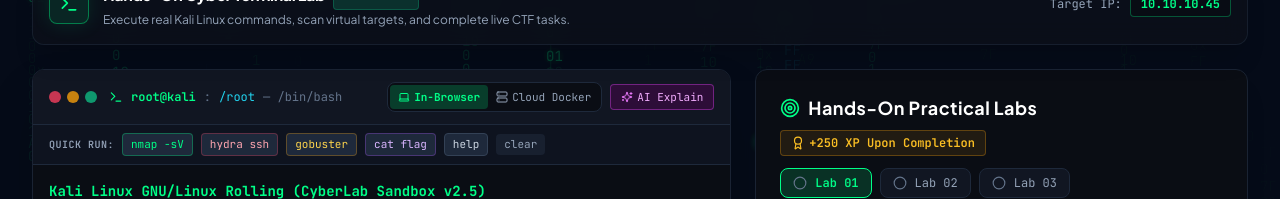
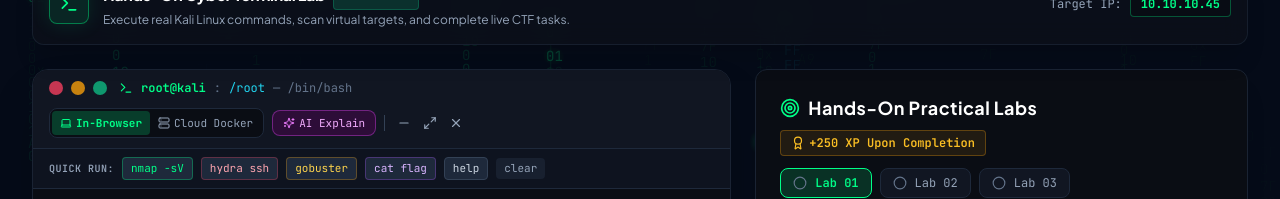
Before and after one commit to Sushantraj04/trykali, a React (Vite) app: page / in a window 1280 px wide. Shown: the part 144-343 px from the top of the page. Built offline with nearby package versions, Linux system fonts and the light colour scheme; no server answers.

Commit message:
feat(terminal): add interactive maximize, minimize, and close window controls

```diff
--- a/src/components/Terminal.jsx
+++ b/src/components/Terminal.jsx
@@ -1,30 +1,53 @@
 import React, { useState, useEffect, useRef } from 'react';
-import { Terminal as TerminalIcon, Play, RefreshCw, Cpu, CheckCircle2, Copy, Sparkles, Server, Laptop, AlertCircle } from 'lucide-react';
+import {
+  Terminal as TerminalIcon, Play, RefreshCw, Sparkles, Server,
+  Laptop, Minus, Maximize2, Minimize2, X, RotateCcw
+} from 'lucide-react';
 
-export function TerminalView({ simulator, onCommandRun, onSendToAI, commandToInject, setCommandToInject, lang }) {
+export function TerminalView({ simulator, onCommandRun, onSendToAI, commandToInject, setCommandToInject }) {
   const [terminalMode, setTerminalMode] = useState('browser'); // 'browser' | 'docker'
   const [dockerStatus, setDockerStatus] = useState('disconnected'); // 'connected' | 'connecting' | 'disconnected'
   const wsRef = useRef(null);
 
-  const [lines, setLines] = useState([
+  // Window State Controls: Maximize, Minimize, Close
+  const [isMaximized, setIsMaximized] = useState(false);
+  const [isMinimized, setIsMinimized] = useState(false);
+  const [isClosed, setIsClosed] = useState(false);
+
+  const initialGreeting = [
     { type: 'system', text: "\x1b[1;32mKali Linux GNU/Linux Rolling (CyberLab Sandbox v2.5)\x1b[0m" },
     { type: 'system', text: "Target Environment: \x1b[1;36m10.10.10.45\x1b[0m | Scope: \x1b[1;33mInternal Pentest Practice\x1b[0m" },
     { type: 'system', text: "Type \x1b[1;32m'help'\x1b[0m to list available tools or \x1b[1;35m'ai-explain <tool>'\x1b[0m for AI assistance.\n" }
-  ]);
+  ];
+
+  const [lines, setLines] = useState(initialGreeting);
   const [inputVal, setInputVal] = useState('');
   const [historyIndex, setHistoryIndex] = useState(-1);
   const [isProcessing, setIsProcessing] = useState(false);
   const bottomRef = useRef(null);
   const inputRef = useRef(null);
 
-  // If a command is injected from Tools catalog or Labs
+  // If a command is injected from Tools catalog or Labs, reopen/un-minimize automatically
   useEffect(() => {
     if (commandToInject) {
+      setIsClosed(false);
+      setIsMinimized(false);
       setInputVal(commandToInject);
       inputRef.current?.focus();
       setCommandToInject('');
     }
   }, [commandToInject, setCommandToInject]);
+
+  // Handle ESC key to exit fullscreen maximized mode
+  useEffect(() => {
+    const handleKeyDownGlobal = (e) => {
+      if (e.key === 'Escape' && isMaximized) {
+        setIsMaximized(false);
+      }
+    };
+    window.addEventListener('keydown', handleKeyDownGlobal);
+    return () => window.removeEventListener('keydown', handleKeyDownGlobal);
+  }, [isMaximized]);
 
   // Handle Cloud Docker WebSocket mode
   useEffect(() => {
@@ -202,32 +225,158 @@
     });
   };
 
+  // 1. STATE: TERMINAL CLOSED
+  if (isClosed) {
+    return (
+      <div className="flex flex-col items-center justify-center p-8 sm:p-12 rounded-2xl bg-[#090d16]/95 border border-slate-800 shadow-2xl text-center space-y-4 backdrop-blur-xl">
+        <div className="w-16 h-16 rounded-2xl bg-rose-500/10 border border-rose-500/30 flex items-center justify-center text-rose-400 shadow-lg shadow-rose-500/10">
+          <TerminalIcon className="w-8 h-8" />
+        </div>
+        <div className="space-y-1.5 max-w-md">
+          <h3 className="text-lg font-extrabold text-white font-display tracking-tight">
+            Terminal Session Closed
+          </h3>
+          <p className="text-xs text-slate-400 font-mono leading-relaxed">
+            The Kali Linux sandbox shell has been disconnected. Virtual environment target <strong className="text-cyan-400">10.10.10.45</strong> remains on standby.
+          </p>
+        </div>
+
+        <div className="flex flex-wrap items-center justify-center gap-3 pt-2 font-display text-xs">
+          <button
+            onClick={() => { setIsClosed(false); setIsMinimized(false); }}
+            className="px-4 py-2.5 rounded-xl bg-gradient-to-r from-cyber-green to-emerald-400 text-slate-950 font-extrabold flex items-center space-x-2 shadow-lg shadow-cyber-green/20 hover:scale-105 active:scale-95 transition-all cursor-pointer"
+          >
+            <Play className="w-4 h-4 fill-current text-slate-950" />
+            <span>Relaunch Terminal Session</span>
+          </button>
+
+          <button
+            onClick={() => {
+              setLines(initialGreeting);
+              setIsClosed(false);
+              setIsMinimized(false);
+            }}
+            className="px-4 py-2.5 rounded-xl bg-slate-800/80 hover:bg-slate-700 text-slate-200 font-bold flex items-center space-x-2 transition-all cursor-pointer border border-slate-700"
+          >
+            <RotateCcw className="w-3.5 h-3.5 text-cyan-400" />
+            <span>Restart Clean Shell</span>
+          </button>
+        </div>
+      </div>
+    );
+  }
+
+  // 2. STATE: TERMINAL MINIMIZED
+  if (isMinimized) {
+    return (
+      <div className="rounded-2xl bg-[#090d16]/95 border border-amber-500/30 p-4 shadow-xl flex items-center justify-between gap-4 backdrop-blur-xl transition-all">
+        <div className="flex items-center space-x-3">
+          <div className="w-9 h-9 rounded-xl bg-amber-500/10 border border-amber-500/30 flex items-center justify-center text-amber-400 shrink-0">
+            <Minus className="w-4 h-4" />
+          </div>
+          <div>
+            <div className="text-xs font-mono font-bold text-white flex items-center space-x-2">
+              <span>root@kali — /bin/bash (Minimized)</span>
+              <span className="w-2 h-2 rounded-full bg-amber-400 animate-pulse" />
+            </div>
+            <p className="text-[11px] text-slate-400 font-mono mt-0.5">
+              Sandbox running in background • Target 10.10.10.45 ready
+            </p>
+          </div>
+        </div>
+
+        <div className="flex items-center space-x-2 font-display text-xs">
+          <button
+            onClick={() => setIsMinimized(false)}
+            className="px-3.5 py-1.5 rounded-xl bg-cyber-green/20 hover:bg-cyber-green/30 text-cyber-green border border-cyber-green/40 font-bold transition-all hover:scale-105 active:scale-95 cursor-pointer shadow-sm"
+          >
+            Expand Terminal
+          </button>
+          <button
+            onClick={() => { setIsMinimized(false); setIsMaximized(true); }}
+            className="p-1.5 rounded-lg bg-slate-800 hover:bg-slate-700 text-slate-300 hover:text-white transition-colors cursor-pointer"
+            title="Maximize Terminal"
+          >
+            <Maximize2 className="w-4 h-4" />
+          </button>
+          <button
+            onClick={() => setIsClosed(true)}
+            className="p-1.5 rounded-lg bg-slate-800 hover:bg-rose-500/20 text-slate-400 hover:text-rose-400 transition-colors cursor-pointer"
+            title="Close Terminal"
+          >
+            <X className="w-4 h-4" />
+          </button>
+        </div>
+      </div>
+    );
+  }
+
+  // 3. MAIN TERMINAL VIEW (Normal or Fullscreen Maximized)
   return (
-    <div className="flex flex-col h-full bg-[#0a0d14] rounded-xl border border-cyber-border shadow-2xl overflow-hidden">
+    <div className={
+      isMaximized
+        ? "fixed inset-2 sm:inset-4 z-[9999] bg-[#070b14]/98 backdrop-blur-2xl rounded-2xl border-2 border-cyber-green/50 shadow-[0_0_60px_rgba(0,255,136,0.25)] flex flex-col overflow-hidden transition-all duration-200"
+        : "flex flex-col h-full bg-[#0a0d14] rounded-2xl border border-cyber-border shadow-2xl overflow-hidden transition-all duration-200"
+    }>
       {/* Terminal Title Bar */}
-      <div className="bg-[#111622] px-4 py-3 border-b border-[#1e293b] flex flex-wrap items-center justify-between gap-3">
+      <div className="bg-[#111622] px-4 py-2.5 border-b border-[#1e293b] flex flex-wrap items-center justify-between gap-3 select-none">
+        {/* Left: Window Control Dots + Title */}
         <div className="flex items-center space-x-3">
-          <div className="flex space-x-1.5">
-            <div className="w-3 h-3 rounded-full bg-rose-500/80"></div>
-            <div className="w-3 h-3 rounded-full bg-amber-500/80"></div>
-            <div className="w-3 h-3 rounded-full bg-emerald-500/80"></div>
+          {/* macOS / Linux style interactive Window Dots */}
+          <div className="flex items-center space-x-2">
+            {/* Close Button (Red) */}
+            <button
+              onClick={() => setIsClosed(true)}
+              className="w-3.5 h-3.5 rounded-full bg-rose-500/80 hover:bg-rose-500 flex items-center justify-center text-slate-950 font-bold group cursor-pointer transition-colors"
+              title="Close Terminal Session"
+            >
+              <X className="w-2 h-2 opacity-0 group-hover:opacity-100 transition-opacity" />
+            </button>
+
+            {/* Minimize Button (Amber) */}
+            <button
+              onClick={() => { setIsMinimized(true); setIsMaximized(false); }}
+              className="w-3.5 h-3.5 rounded-full bg-amber-500/80 hover:bg-amber-500 flex items-center justify-center text-slate-950 font-bold group cursor-pointer transition-colors"
+              title="Minimize Terminal"
+            >
+              <Minus className="w-2 h-2 opacity-0 group-hover:opacity-100 transition-opacity" />
+            </button>
+
+            {/* Maximize / Restore Button (Green) */}
+            <button
+              onClick={() => setIsMaximized(!isMaximized)}
+              className="w-3.5 h-3.5 rounded-full bg-emerald-500/80 hover:bg-emerald-500 flex items-center justify-center text-slate-950 font-bold group cursor-pointer transition-colors"
+              title={isMaximized ? "Restore Normal Size (ESC)" : "Maximize Fullscreen"}
+            >
+              {isMaximized ? (
+                <Minimize2 className="w-2 h-2 opacity-0 group-hover:opacity-100 transition-opacity" />
+              ) : (
+                <Maximize2 className="w-2 h-2 opacity-0 group-hover:opacity-100 transition-opacity" />
+              )}
+            </button>
           </div>
+
           <span className="text-xs font-mono text-slate-300 flex items-center space-x-2">
-            <TerminalIcon className="w-3.5 h-3.5 text-cyber-green" />
+            <TerminalIcon className="w-3.5 h-3.5 text-cyber-green shrink-0" />
             <span className="font-semibold text-cyber-green">root@kali</span>
             <span className="text-slate-500">:</span>
             <span className="text-cyan-400">{simulator.currentPath}</span>
             <span className="text-slate-500">— /bin/bash</span>
+            {isMaximized && (
+              <span className="text-[10px] font-mono px-2 py-0.5 rounded bg-emerald-500/20 text-cyber-green border border-emerald-500/40 hidden md:inline">
+                FULLSCREEN (ESC to exit)
+              </span>
+            )}
           </span>
         </div>
 
-        {/* Dual Mode Switcher & AI Explain */}
+        {/* Right: Mode Switcher, AI Explain & Window Control Icons */}
         <div className="flex items-center space-x-2 text-xs font-mono">
           {/* Mode Switcher */}
           <div className="bg-[#0a0d14] p-0.5 rounded-lg border border-slate-800 flex items-center">
             <button
               onClick={() => setTerminalMode('browser')}
-              className={`flex items-center space-x-1 px-2 py-1 rounded text-[11px] transition-all ${
+              className={`flex items-center space-x-1 px-2 py-1 rounded text-[11px] transition-all cursor-pointer ${
                 terminalMode === 'browser'
                   ? 'bg-cyber-green/20 text-cyber-green font-bold'
                   : 'text-slate-400 hover:text-white'
@@ -239,7 +388,7 @@
 
             <button
               onClick={() => setTerminalMode('docker')}
-              className={`flex items-center space-x-1 px-2 py-1 rounded text-[11px] transition-all ${
+              className={`flex items-center space-x-1 px-2 py-1 rounded text-[11px] transition-all cursor-pointer ${
                 terminalMode === 'docker'
                   ? 'bg-cyan-500/20 text-cyan-300 font-bold'
                   : 'text-slate-400 hover:text-white'
@@ -250,14 +399,52 @@
             </button>
           </div>
 
+          {/* AI Explain Output */}
           <button
             onClick={() => onSendToAI(lines.filter(l => l.type === 'output').slice(-1)[0]?.text || 'help')}
-            className="flex items-center space-x-1 px-2.5 py-1 rounded bg-fuchsia-950/50 hover:bg-fuchsia-900/60 border border-fuchsia-500/40 text-fuchsia-300 text-[11px] transition-all"
+            className="flex items-center space-x-1 px-2.5 py-1 rounded-lg bg-fuchsia-950/50 hover:bg-fuchsia-900/60 border border-fuchsia-500/40 text-fuchsia-300 text-[11px] transition-all cursor-pointer"
             title="Ask AI to explain current terminal output"
           >
             <Sparkles className="w-3 h-3 text-fuchsia-400" />
             <span>AI Explain</span>
           </button>
+
+          {/* Divider */}
+          <div className="w-px h-4 bg-slate-700 mx-0.5" />
+
+          {/* Window Control Action Icons */}
+          <div className="flex items-center space-x-1">
+            {/* Minimize Action */}
+            <button
+              onClick={() => { setIsMinimized(true); setIsMaximized(false); }}
+              className="p-1 rounded-md hover:bg-slate-800 text-slate-400 hover:text-amber-400 transition-colors cursor-pointer"
+              title="Minimize Terminal"
+            >
+              <Minus className="w-3.5 h-3.5" />
+            </button>
+
+            {/* Maximize / Restore Action */}
+            <button
+              onClick={() => setIsMaximized(!isMaximized)}
+              className="p-1 rounded-md hover:bg-slate-800 text-slate-400 hover:text-emerald-400 transition-colors cursor-pointer"
+              title={isMaximized ? "Restore Normal Size (ESC)" : "Maximize Terminal"}
+            >
+              {isMaximized ? (
+                <Minimize2 className="w-3.5 h-3.5 text-cyber-green" />
+              ) : (
+                <Maximize2 className="w-3.5 h-3.5" />
+              )}
+            </button>
+
+            {/* Close Action */}
+            <button
+              onClick={() => setIsClosed(true)}
+              className="p-1 rounded-md hover:bg-rose-500/20 text-slate-400 hover:text-rose-400 transition-colors cursor-pointer"
+              title="Close Terminal Session"
+            >
+              <X className="w-3.5 h-3.5" />
+            </button>
+          </div>
         </div>
       </div>
 
@@ -266,37 +453,37 @@
         <span className="text-slate-400 shrink-0 text-[10px] uppercase tracking-wider font-semibold">Quick Run:</span>
         <button
           onClick={() => handleShortcutClick('nmap -sV 10.10.10.45')}
-          className="px-2 py-0.5 rounded bg-slate-800 hover:bg-slate-700 text-cyber-green border border-cyber-green/30 shrink-0"
+          className="px-2 py-0.5 rounded bg-slate-800 hover:bg-slate-700 text-cyber-green border border-cyber-green/30 shrink-0 cursor-pointer"
         >
           nmap -sV
         </button>
         <button
           onClick={() => handleShortcutClick('hydra -l admin -P /usr/share/wordlists/rockyou-sample.txt 10.10.10.45 ssh')}
-          className="px-2 py-0.5 rounded bg-slate-800 hover:bg-slate-700 text-rose-300 border border-rose-500/30 shrink-0"
+          className="px-2 py-0.5 rounded bg-slate-800 hover:bg-slate-700 text-rose-300 border border-rose-500/30 shrink-0 cursor-pointer"
         >
           hydra ssh
         </button>
         <button
           onClick={() => handleShortcutClick('gobuster dir -u http://10.10.10.45 -w /usr/share/wordlists/common-dirs.txt')}
-          className="px-2 py-0.5 rounded bg-slate-800 hover:bg-slate-700 text-amber-300 border border-amber-500/30 shrink-0"
+          className="px-2 py-0.5 rounded bg-slate-800 hover:bg-slate-700 text-amber-300 border border-amber-500/30 shrink-0 cursor-pointer"
         >
           gobuster
         </button>
         <button
           onClick={() => handleShortcutClick('cat flag.txt')}
-          className="px-2 py-0.5 rounded bg-slate-800 hover:bg-slate-700 text-purple-300 border border-purple-500/30 shrink-0"
+          className="px-2 py-0.5 rounded bg-slate-800 hover:bg-slate-700 text-purple-300 border border-purple-500/30 shrink-0 cursor-pointer"
         >
           cat flag
         </button>
         <button
           onClick={() => handleShortcutClick('help')}
-          className="px-2 py-0.5 rounded bg-slate-800 hover:bg-slate-700 text-slate-300 border border-slate-700 shrink-0"
+          className="px-2 py-0.5 rounded bg-slate-800 hover:bg-slate-700 text-slate-300 border border-slate-700 shrink-0 cursor-pointer"
         >
           help
         </button>
         <button
           onClick={() => executeCommand('clear')}
-          className="px-2 py-0.5 rounded bg-slate-800/60 hover:bg-slate-700 text-slate-400 shrink-0 ml-auto"
+          className="px-2 py-0.5 rounded bg-slate-800/60 hover:bg-slate-700 text-slate-400 shrink-0 ml-auto cursor-pointer"
         >
           clear
         </button>
@@ -306,7 +493,7 @@
       <div
         onClick={handleTerminalClick}
         className="flex-1 p-4 overflow-y-auto font-mono text-xs sm:text-sm leading-relaxed space-y-1.5 cursor-text select-text"
-        style={{ minHeight: '380px' }}
+        style={{ minHeight: isMaximized ? 'calc(100vh - 160px)' : '380px' }}
       >
         {lines.map((item, idx) => (
           <div key={idx} className="whitespace-pre-wrap break-all">
@@ -356,7 +543,10 @@
           <span className="hidden sm:inline">|</span>
           <span className="hidden sm:inline">Tab = Auto-Complete, Up/Down = History</span>
         </div>
-        <div>
+        <div className="flex items-center space-x-2">
+          {isMaximized && (
+            <span className="text-emerald-400 hidden sm:inline">ESC = Restore</span>
+          )}
           <span>Target Host: <strong className="text-cyan-400">10.10.10.45</strong></span>
         </div>
       </div>
```
